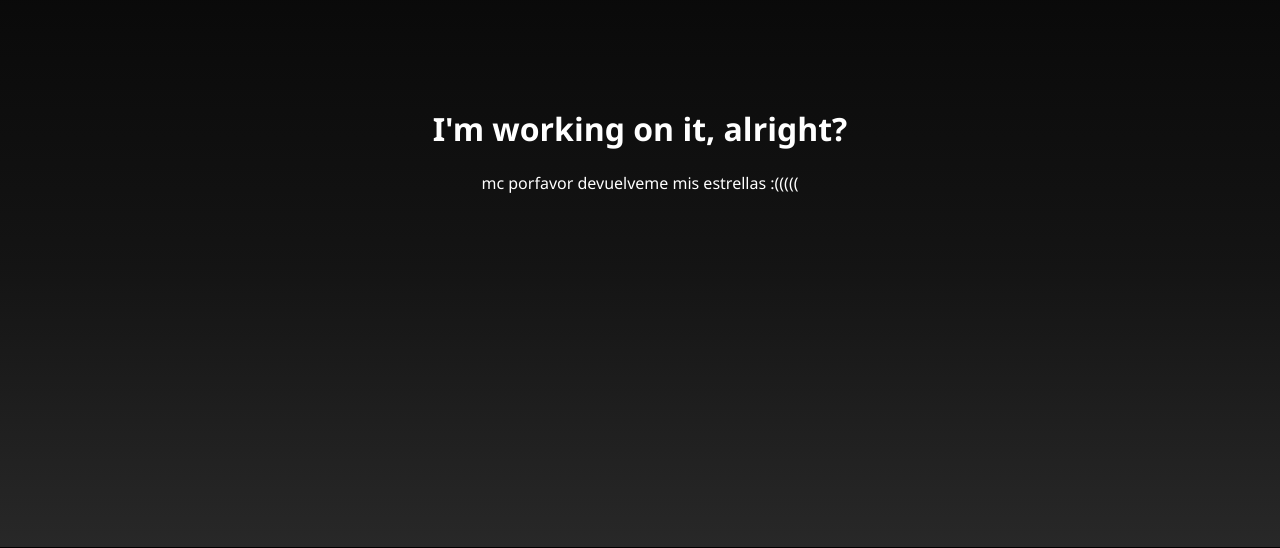
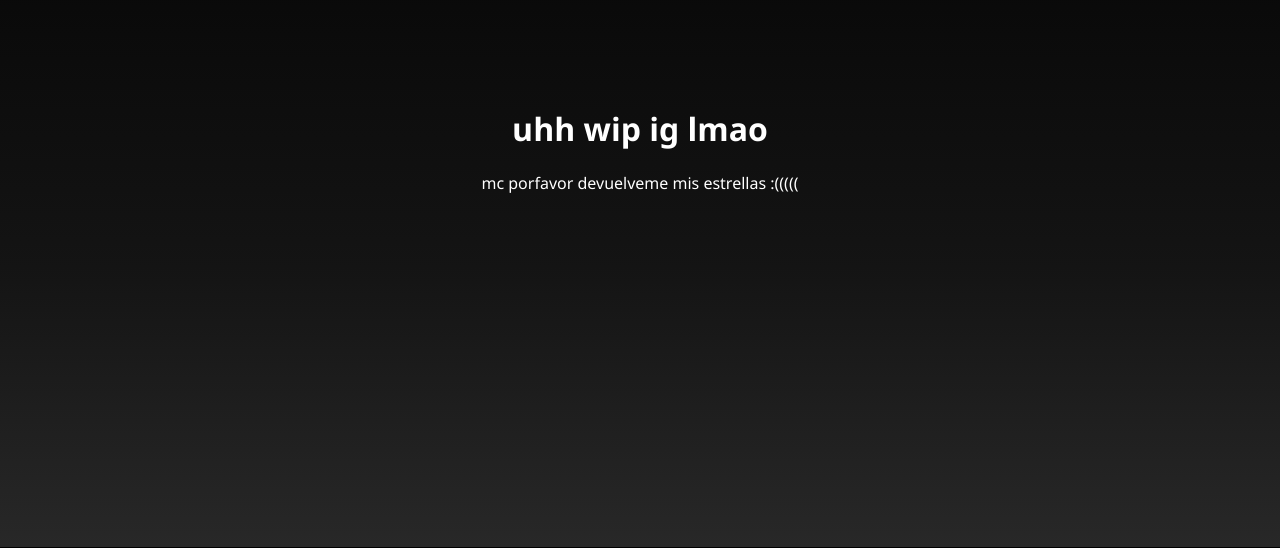
Before and after one commit to Ty1991twitter/Ty1991twitter, a plain HTML site: page index.html in a window 1280 px wide. Shown: the part 252-800 px from the top of the page. Drawn offline with Linux system fonts and the light colour scheme.

Commit message:
Update index.html

```diff
--- a/index.html
+++ b/index.html
@@ -12,7 +12,7 @@
     <body>
         <div class="outer">
             <div id="mainDiv">
-                <h1 style="text-align: center;">I'm working on it, alright?</h1>
+                <h1 style="text-align: center;">uhh wip ig lmao</h1>
                 <p style="text-align: center;" id="random"></p>
             </div>
         </div>
```
